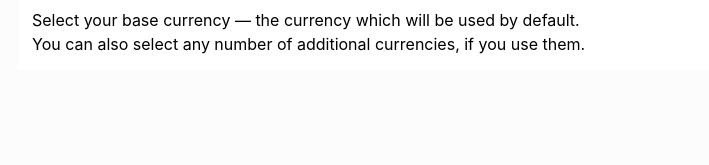
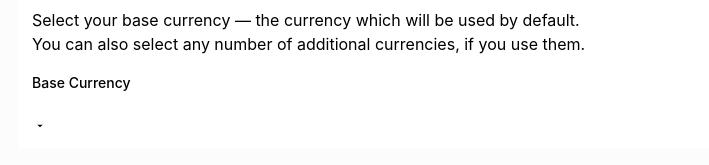
Before and after one commit to Imoyemi-1/moneytracker-app, a React (Vite) app: page / in a window 1280 px wide. Shown: the part 217-382 px from the top of the page, without its empty margins (272-981 px from the left). Built offline with nearby package versions, Linux system fonts and the light colour scheme.

Commit message:
feat(setup): added frame for selection of currencies
- Added form element for selection of currencies
- Added children structure for search input, selection and dropdown

```diff
--- /dev/null
+++ b/src/components/Field.jsx
@@ -0,0 +1,19 @@
+import { RiArrowDropDownFill } from 'react-icons/ri';
+
+const Field = ({ label }) => {
+  return (
+    // Todo: add accessibility to jsx later
+
+    <div>
+      <label className='font-medium mb-1 text-sm'>{label}</label>
+      <div>
+        <input type='text' />
+        <div></div>
+        <RiArrowDropDownFill />
+        <div></div>
+      </div>
+    </div>
+  );
+};
+
+export default Field;
--- /dev/null
+++ b/src/setupPage/Form.jsx
@@ -0,0 +1,13 @@
+import Field from '../components/Field';
+
+const Form = () => {
+  return (
+    <form>
+      <div>
+        <Field label='Base Currency' />
+      </div>
+    </form>
+  );
+};
+
+export default Form;
--- a/src/setupPage/MainPage.jsx
+++ b/src/setupPage/MainPage.jsx
@@ -1,3 +1,5 @@
+import Form from './Form';
+
 const MainPage = () => {
   return (
     <main className='border-t border-gray-100 p-3.5 space-y-3.5'>
@@ -13,6 +15,7 @@ const MainPage = () => {
         You can also select any number of additional currencies, if you use
         them.
       </p>
+      <Form />
     </main>
   );
 };
```
